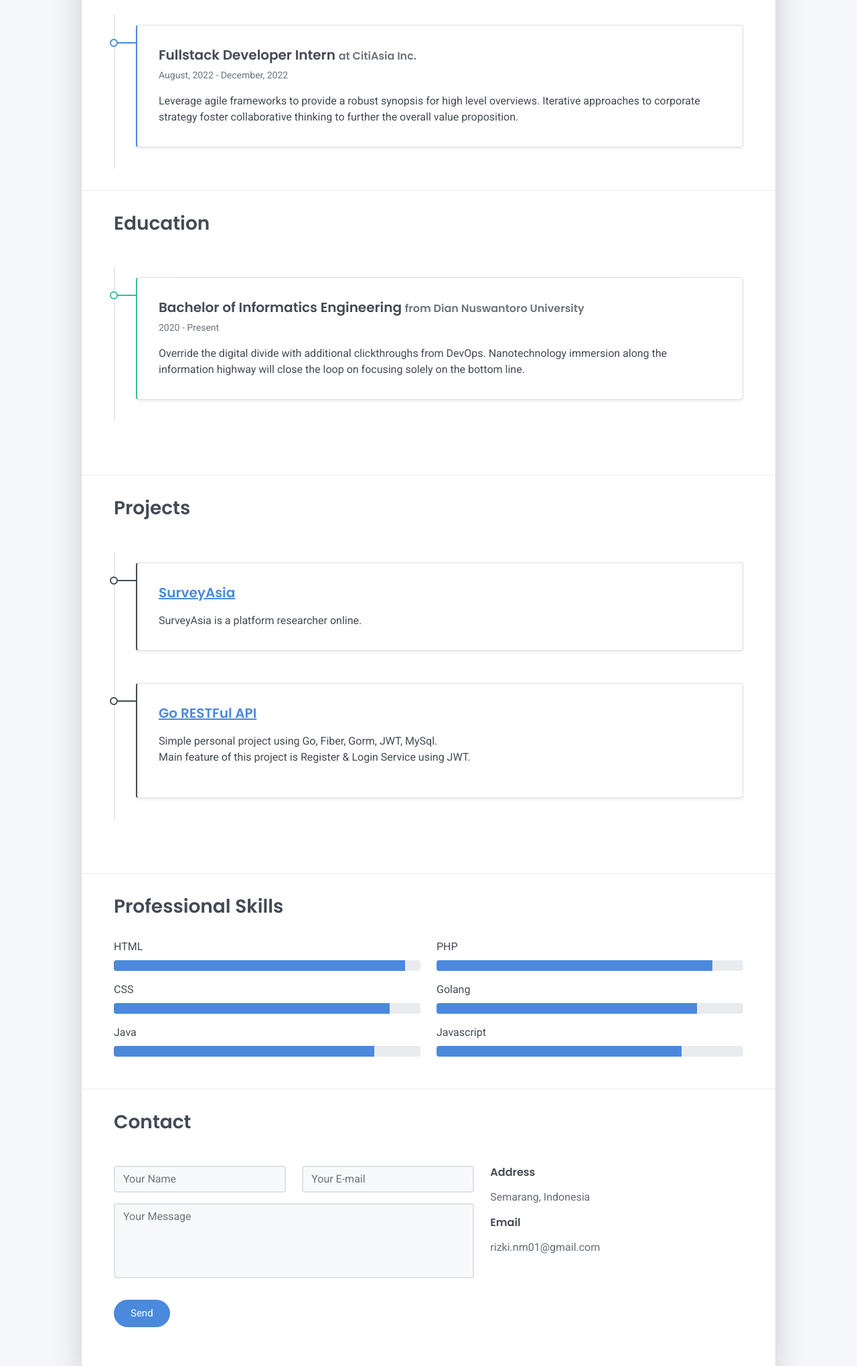
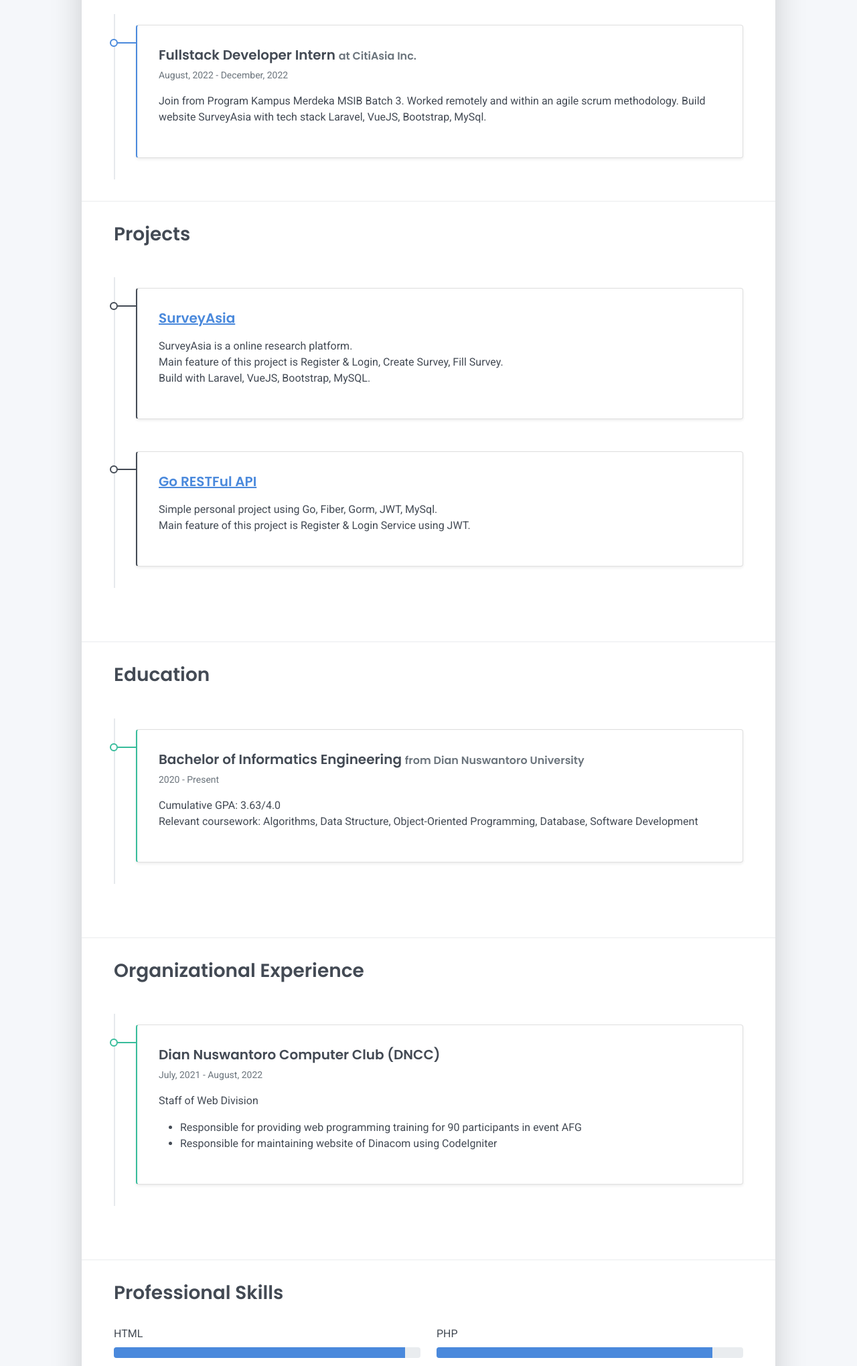
Before and after one commit to rizki-nm/rizki-nm.github.io, a plain HTML site: page index.html in a window 1280 px wide. Shown: the part 760-2800 px from the top of the page at 67% size. Drawn offline with Linux system fonts and the light colour scheme.

Commit message:
add icon header, add organizational exp section

```diff
--- a/index.html
+++ b/index.html
@@ -6,6 +6,7 @@
   <meta http-equiv="X-UA-Compatible" content="IE=edge">
   <meta name="viewport" content="width=device-width, initial-scale=1">
   <title>Rizki Nuzul Muzaki</title>
+  <link rel="icon" type="image/x-icon" href="favicon.ico">
   <link rel="preconnect" href="https://fonts.gstatic.com" crossorigin="crossorigin" />
   <link rel="preload" as="style"
     href="https://fonts.googleapis.com/css2?family=Poppins:wght@600&amp;family=Roboto:wght@300;400;500;700&amp;display=swap" />
@@ -107,24 +108,9 @@
               <div class="card-body">
                 <div class="h5 mb-1">Fullstack Developer Intern <span class="text-muted h6">at CitiAsia Inc.</span></div>
                 <div class="text-muted text-small mb-2">August, 2022 - December, 2022</div>
-                <div>Leverage agile frameworks to provide a robust synopsis for high level overviews. Iterative
-                  approaches to corporate strategy foster collaborative thinking to further the overall value
-                  proposition.</div>
-              </div>
-            </div>
-          </div>
-        </div>
-        <hr class="d-print-none" />
-        <div class="page-break"></div>
-        <div class="education-section px-3 px-lg-4 pb-4">
-          <h2 class="h3 mb-4">Education</h2>
-          <div class="timeline">
-            <div class="timeline-card timeline-card-success card shadow-sm">
-              <div class="card-body">
-                <div class="h5 mb-1">Bachelor of Informatics Engineering <span class="text-muted h6">from Dian Nuswantoro University</span></div>
-                <div class="text-muted text-small mb-2">2020 - Present</div>
-                <div>Override the digital divide with additional clickthroughs from DevOps. Nanotechnology immersion
-                  along the information highway will close the loop on focusing solely on the bottom line.</div>
+                <p>
+                  Join from Program Kampus Merdeka MSIB Batch 3. Worked remotely and within an agile scrum methodology. Build website SurveyAsia with tech stack Laravel, VueJS, Bootstrap, MySql.
+                </p>
               </div>
             </div>
           </div>
@@ -139,8 +125,15 @@
                 <a class="h5 mb-1" href="surveyasia.html"
                   title="SurveyAsia">SurveyAsia <i class="fa-long-arrow-right" aria-hidden="true"></i>
                   <span class="menu-title sr-only">SurveyAsia</span>
-                  </a>
-                <div class="mt-2">SurveyAsia is a platform researcher online.</div>
+                </a>
+                <p class="mt-2">
+                  SurveyAsia is a online research platform.
+                  <br>
+                  Main feature of this project is Register & Login, Create Survey, Fill Survey.
+                  <br>
+                  Build with Laravel, VueJS, Bootstrap, MySQL.
+                </p>
+                <div class="mt-2"></div>
               </div>
             </div>
           </div>
@@ -154,6 +147,45 @@
                   Simple personal project using Go, Fiber, Gorm, JWT, MySql.
                   <br>
                   Main feature of this project is Register & Login Service using JWT.</p>
+              </div>
+            </div>
+          </div>
+        </div>
+        <hr class="d-print-none" />
+        <div class="page-break"></div>
+        <div class="education-section px-3 px-lg-4 pb-4">
+          <h2 class="h3 mb-4">Education</h2>
+          <div class="timeline">
+            <div class="timeline-card timeline-card-success card shadow-sm">
+              <div class="card-body">
+                <div class="h5 mb-1">Bachelor of Informatics Engineering <span class="text-muted h6">from Dian Nuswantoro University</span></div>
+                <div class="text-muted text-small mb-2">2020 - Present</div>
+                <p>
+                  Cumulative GPA: 3.63/4.0
+                  <br>
+                  Relevant coursework: Algorithms, Data Structure, Object-Oriented Programming, Database, Software Development
+                </p>
+              </div>
+            </div>
+          </div>
+        </div>
+        <hr class="d-print-none" />
+        <div class="page-break"></div>
+        <div class="education-section px-3 px-lg-4 pb-4">
+          <h2 class="h3 mb-4">Organizational Experience</h2>
+          <div class="timeline">
+            <div class="timeline-card timeline-card-success card shadow-sm">
+              <div class="card-body">
+                <div class="h5 mb-1">Dian Nuswantoro Computer Club (DNCC)</div>
+                <div class="text-muted text-small mb-2">July, 2021 - August, 2022</div>
+                <p>
+                  Staff of Web Division
+                  <br>
+                  <ul>
+                    <li>Responsible for providing web programming training for 90 participants in event AFG</li>
+                    <li>Responsible for maintaining website of Dinacom using CodeIgniter</li>
+                  </ul>
+                </p>
               </div>
             </div>
           </div>
```
Also changed, not shown: surveyasia.html (+1 -0 lines).
